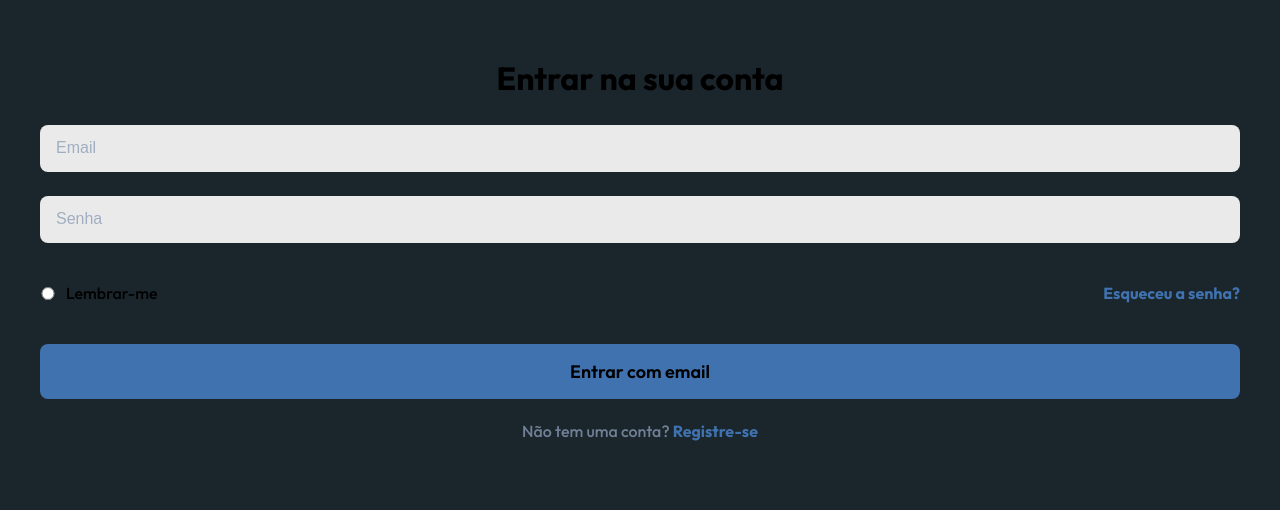
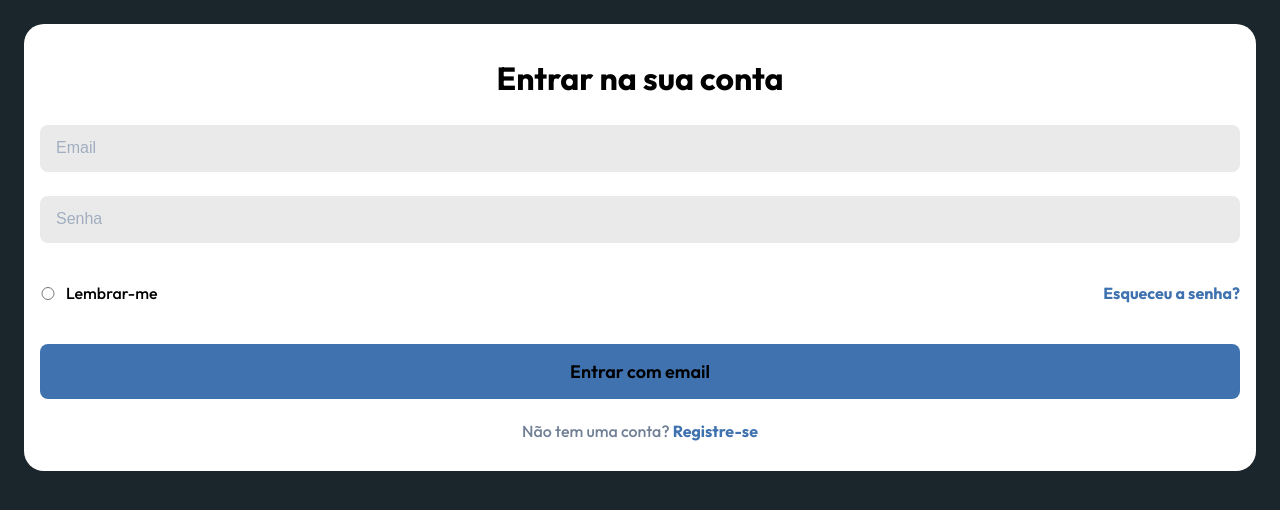
Before and after one commit to lcnsilva/gerenciabike, a React (Vite) app: page /login in a window 1280 px wide. Shown: the top 510 px of the page. Built offline with nearby package versions, Linux system fonts and the light colour scheme.

Commit message:
feat: add login page

```diff
--- a/src/pages/Login/style.css
+++ b/src/pages/Login/style.css
@@ -3,21 +3,20 @@
 
 body{
     background-color: #1B262C;
-    height: 100vh;
     margin: 24px;
 }
 
 
-:root{
-    --cor-de-fundo: #FFFFFF;
-    --cor-de-fundo-input: #EAEAEA;
-    --cor-de-fundo-botao: #3F72AF;
-    --cor-link: #3F72AF;
-    --cor-input-placeholder: #A0AEC0;
+.card{
+    --cor-de-fundo-card: #FFFFFF;
+    --cor-de-fundo-input-card: #EAEAEA;
+    --cor-de-fundo-botao-card: #3F72AF;
+    --cor-link-card: #3F72AF;
+    --cor-input-placeholder-card: #A0AEC0;
 }
 
 .card {
-    background-color: var(--cor-de-fundo);
+    background-color: var(--cor-de-fundo-card);
     padding: 2rem 1rem;
     border-radius: 20px;
     font-family: "Outfit", sans-serif;
@@ -36,7 +35,7 @@ body{
 }
 
 .card input{
-    background-color: var(--cor-de-fundo-input);
+    background-color: var(--cor-de-fundo-input-card);
     padding: 1rem 0;
     width: 100%;
     border-radius: 8px;
@@ -46,7 +45,7 @@ body{
     padding: 0 1rem;
     font-weight: 500;
     font-size: 16px;
-    color: var(--cor-input-placeholder);
+    color: var(--cor-input-placeholder-card);
 }
 
 .password__container{
@@ -78,7 +77,7 @@ body{
 .button__signIn {
     width: 100%;
     padding: 1rem 0;
-    background-color: var(--cor-de-fundo-botao);
+    background-color: var(--cor-de-fundo-botao-card);
     border-radius: 8px;
     font-family: "Outfit", sans-serif;
     font-size: 18px;
@@ -87,7 +86,7 @@ body{
 
 .link {
     text-decoration: none;
-    color: var(--cor-link);
+    color: var(--cor-link-card);
     font-weight: 700;
 }
 
```
